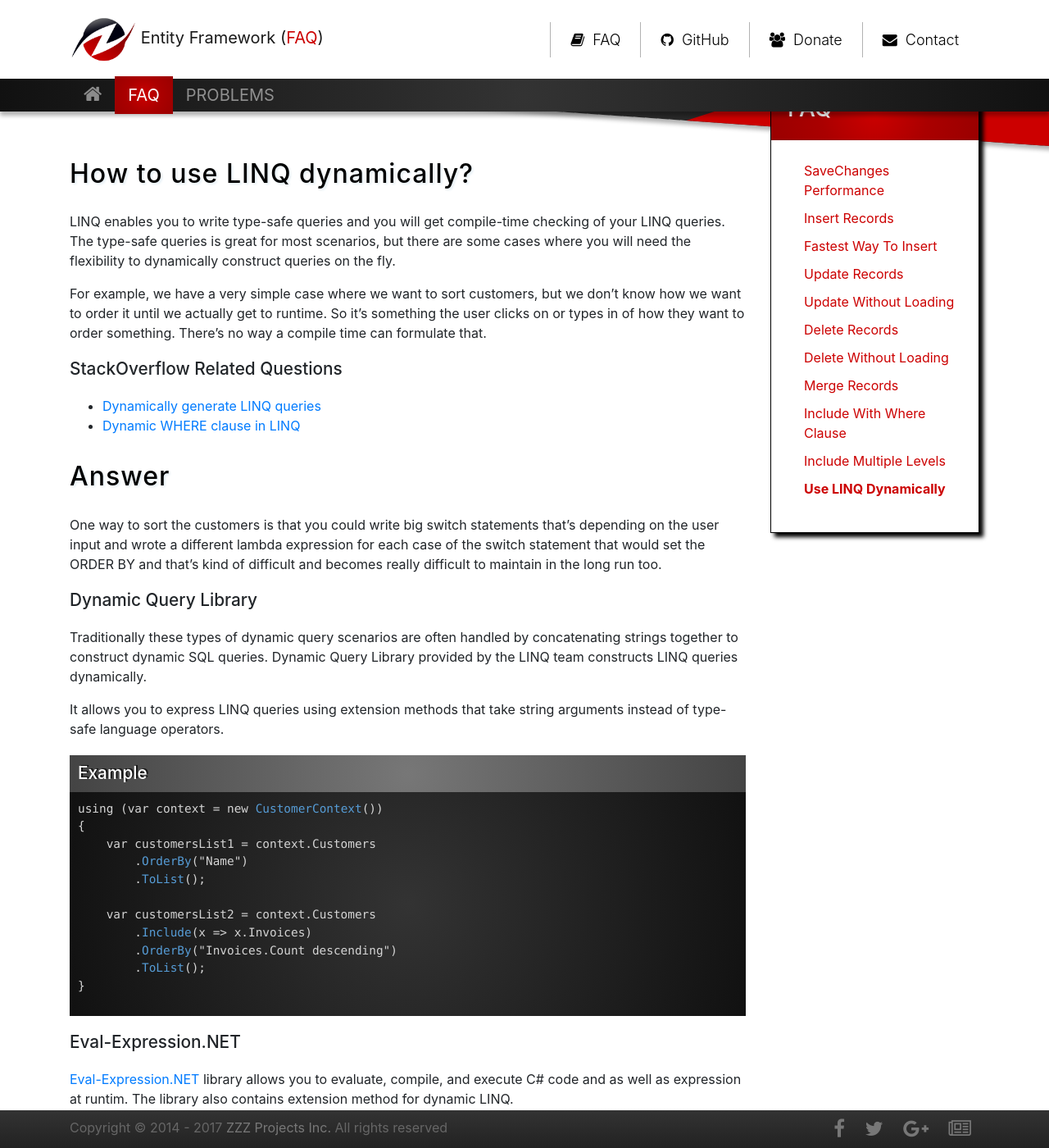
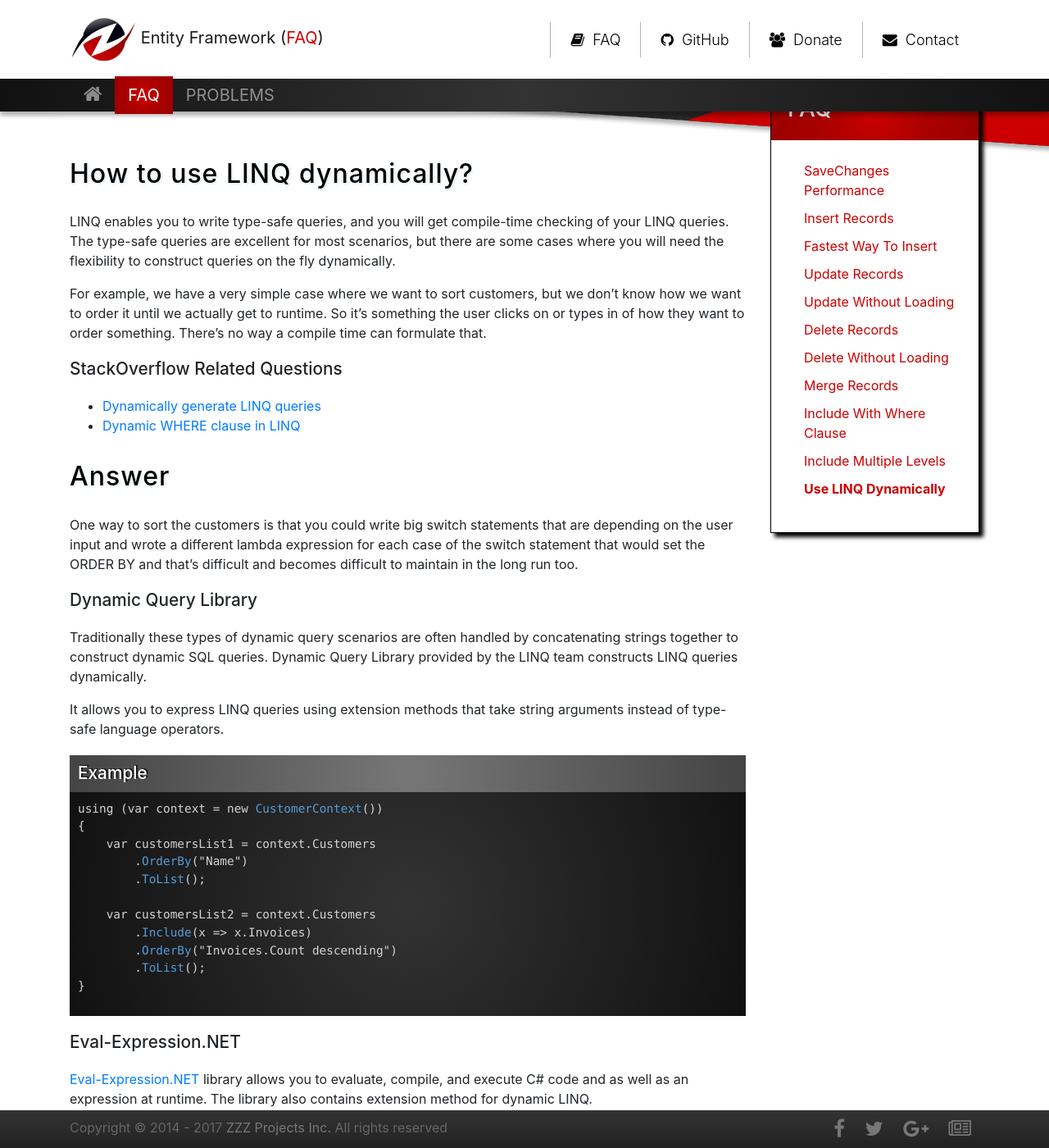
Before and after one commit to zzzprojects/EntityFramework-FAQ, a Jekyll site: the page built from docs/pages/faq/use-linq-dynamically.md, in a window 1280 px wide and 1400 px high, scrolled down 212 px. Shown: the whole window at 82% size. Built offline with Jekyll 4.4.1, drawn with Linux system fonts in a browser that asks for light colours; nearby versions of some CDN libraries; our own code applies the rules of GitHub Pages for plain Markdown files.

Commit message:
Updated dynamic linq article

```diff
--- a/docs/pages/faq/use-linq-dynamically.md
+++ b/docs/pages/faq/use-linq-dynamically.md
@@ -4,7 +4,7 @@ permalink: use-linq-dynamically
 
 ## How to use LINQ dynamically?
 
-LINQ enables you to write type-safe queries and you will get compile-time checking of your LINQ queries. The type-safe queries is great for most scenarios, but there are some cases where you will need the flexibility to dynamically construct queries on the fly.
+LINQ enables you to write type-safe queries, and you will get compile-time checking of your LINQ queries. The type-safe queries are excellent for most scenarios, but there are some cases where you will need the flexibility to construct queries on the fly dynamically.
 
 For example, we have a very simple case where we want to sort customers, but we don't know how we want to order it until we actually get to runtime. So it's something the user clicks on or types in of how they want to order something. There's no way a compile time can formulate that.
 
@@ -15,7 +15,7 @@ For example, we have a very simple case where we want to sort customers, but we
 
 ## Answer
 
-One way to sort the customers is that you could write big switch statements that's depending on the user input and wrote a different lambda expression for each case of the switch statement that would set the ORDER BY and that's kind of difficult and becomes really difficult to maintain in the long run too.
+One way to sort the customers is that you could write big switch statements that are depending on the user input and wrote a different lambda expression for each case of the switch statement that would set the ORDER BY and that's difficult and becomes difficult to maintain in the long run too.
 
 ### Dynamic Query Library
 
@@ -41,7 +41,7 @@ using (var context = new CustomerContext())
 
 ### Eval-Expression.NET
 
-[Eval-Expression.NET](https://github.com/zzzprojects/Eval-Expression.NET) library allows you to evaluate, compile, and execute C# code and as well as expression at runtim. The library also contains extension method for dynamic LINQ.
+[Eval-Expression.NET](https://github.com/zzzprojects/Eval-Expression.NET) library allows you to evaluate, compile, and execute C# code and as well as an expression at runtime. The library also contains extension method for dynamic LINQ.
 
 {% include template-example.html %}
 {% highlight csharp %}
```
